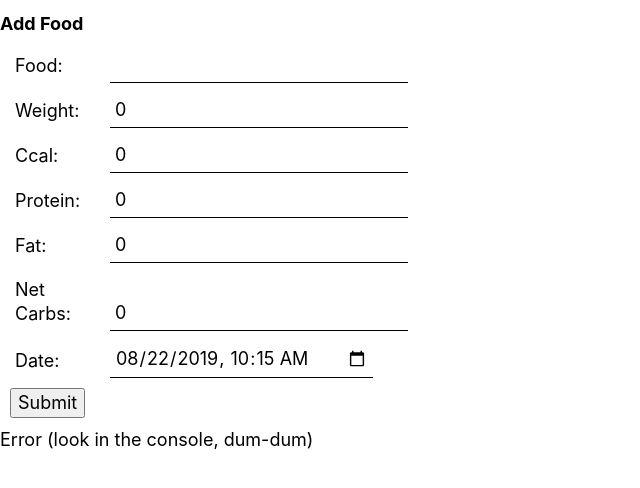
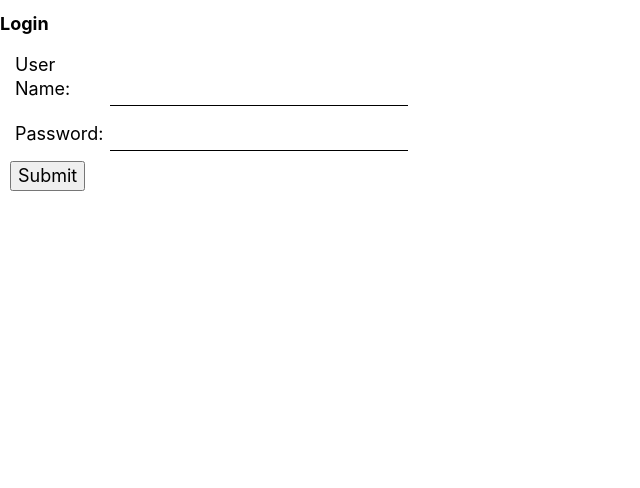
Before and after one commit to jetpackpony/diet-tracker, a React (Create React App) app: page / in a window 1280 px wide. Shown: the top 488 px of the page, without its empty margins (0-640 px from the left). Built offline with nearby package versions, Linux system fonts and the light colour scheme.

Commit message:
Add a login form with login logic

```diff
--- a/src/App.js
+++ b/src/App.js
@@ -2,12 +2,33 @@ import React from 'react';
 import FoodJournal from './components/FoodJournal';
 import AddForm from './components/AddForm';
 import "./App.css";
+import Login from './components/Login';
+import gql from 'graphql-tag';
+import { useQuery } from '@apollo/react-hooks';
+
+
+const IS_LOGGED_IN = gql`
+  query IsLoggedIn {
+    isLoggedIn @client
+  }
+`;
 
 const App = () => {
+  const { data } = useQuery(IS_LOGGED_IN);
   return (
     <main>
-      <AddForm />
-      <FoodJournal />
+      {
+        data && data.isLoggedIn
+          ? (
+            <>
+              <AddForm />
+              <FoodJournal />
+            </>
+          )
+          : (
+            <Login />
+          )
+      }
     </main>
   );
 };
--- /dev/null
+++ b/src/components/Login/index.js
@@ -0,0 +1,102 @@
+import React from "react";
+import gql from "graphql-tag";
+import { useLazyQuery } from "@apollo/react-hooks";
+import styles from '../AddForm/AddForm.module.css';
+import { useControlledFormHook } from "../../hooks/useForm";
+import { setStorageItem } from "../../storage";
+
+const LOGIN_REQUEST = gql`
+  query Login($userName: String!, $password: String!) {
+    login(
+      userName: $userName
+      password: $password
+    ) {
+      user {
+        id
+      }
+      token
+    }
+  }
+`;
+
+const LoginContainer = () => {
+  const [login, { loading, error, data, client }] = useLazyQuery(LOGIN_REQUEST);
+  const performLogin = ({ userName, password }) => {
+    login({ variables: { userName, password }});
+  };
+
+  if (data && data.login) {
+    setStorageItem("auth-token", data.login.token);
+    client.writeData({
+      data: {
+        isLoggedIn: true
+      }
+    });
+  }
+
+  return (
+    <Login
+      performLogin={performLogin}
+      loading={loading}
+      error={error && error.toString()}
+    />
+  );
+};
+
+const Login = ({ performLogin, loading, error }) => {
+  const submitForm = (values) => {
+    performLogin(values);
+  };
+  const { initForm, onSubmit } = useControlledFormHook(submitForm);
+
+  return (
+    <form onSubmit={onSubmit} ref={initForm}>
+      <h1>Login</h1>
+      {
+        error
+          ? (
+            <div>{error}</div>
+          )
+          : null
+      }
+      <div className={styles.formContainer}>
+        <div className={styles.fieldContainer}>
+          <label htmlFor="userName">
+            <span>User Name: </span>
+          </label>
+          <div className={styles.inputContainer}>
+            <input type="text" id="userName" name="userName"
+              defaultValue=""
+            />
+          </div>
+        </div>
+
+        <div className={styles.fieldContainer}>
+          <label htmlFor="password">
+            <span>Password: </span>
+          </label>
+          <div className={styles.inputContainer}>
+            <input type="password" id="password" name="password"
+              defaultValue=""
+            />
+          </div>
+        </div>
+
+        {
+          loading
+            ? (
+              <div>Loading...</div>
+            )
+            : (
+              <div className={styles.fieldContainer}>
+                <button type="submit" id="submit" name="submit">Submit</button>
+              </div>
+            )
+        }
+      </div>
+    </form>
+
+  );
+};
+
+export default LoginContainer;
--- a/src/index.js
+++ b/src/index.js
@@ -5,8 +5,27 @@ import * as serviceWorker from './serviceWorker';
 
 import { ApolloProvider } from '@apollo/react-hooks';
 import ApolloClient from 'apollo-boost';
+import { getStorageItem } from './storage';
 const client = new ApolloClient({
   uri: "http://localhost:4000/",
+  request: async (operation) => {
+    const token = getStorageItem("auth-token");
+    operation.setContext({
+      headers: {
+        authorization: token ? `Bearer ${token}` : ""
+      }
+    });
+  },
+  clientState: {
+    defaults: {
+      isLoggedIn: !!getStorageItem("auth-token")
+    },
+    typeDefs: `
+      type Query {
+        isLoggedIn: Boolean
+      }
+    `,
+  }
 });
 
 ReactDOM.render(
--- /dev/null
+++ b/src/storage.js
@@ -0,0 +1,7 @@
+export const setStorageItem = (name, value) => {
+  return localStorage.setItem(name, value);
+};
+
+export const getStorageItem = (name) => {
+  return localStorage.getItem(name);
+};
```
